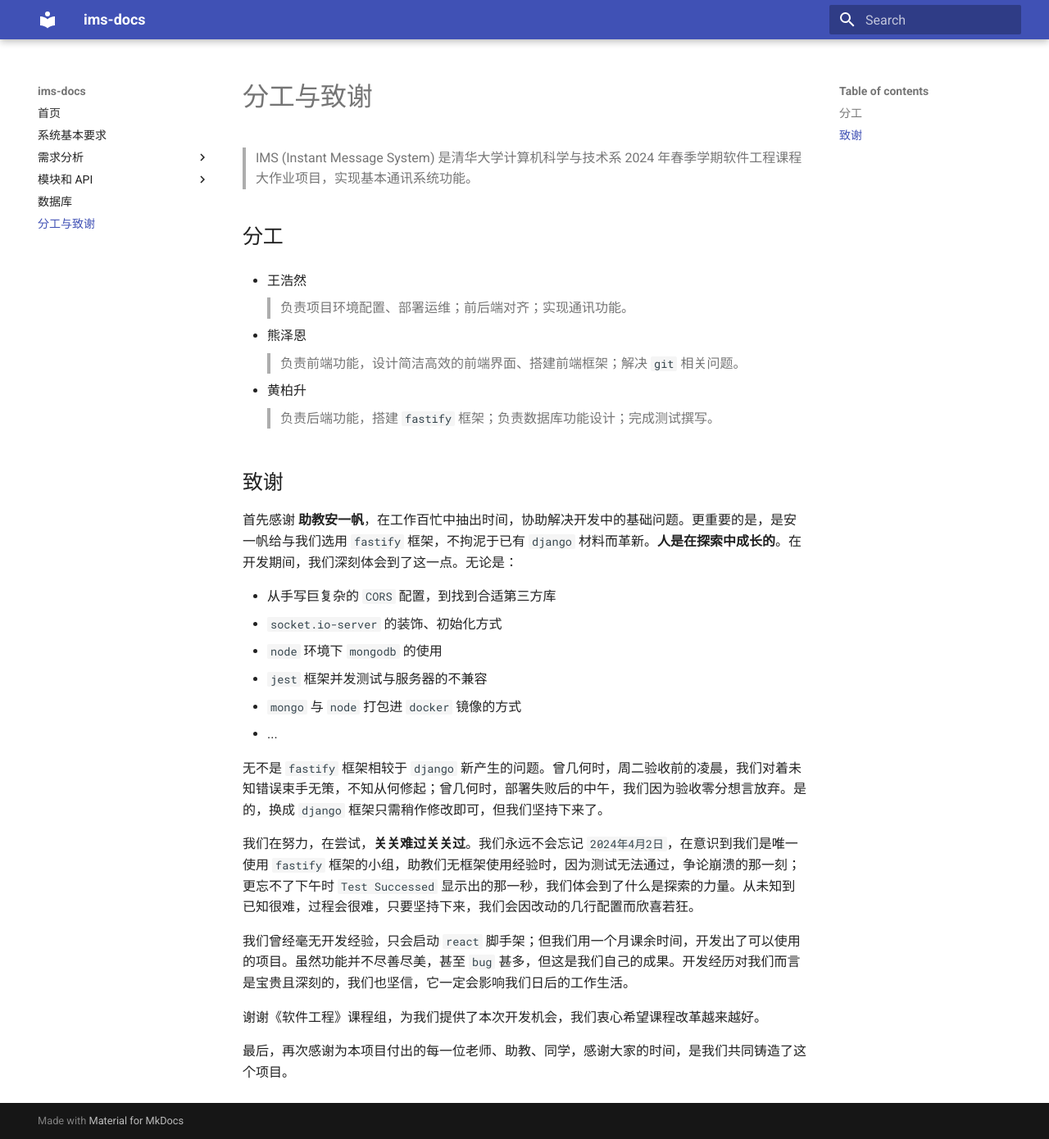
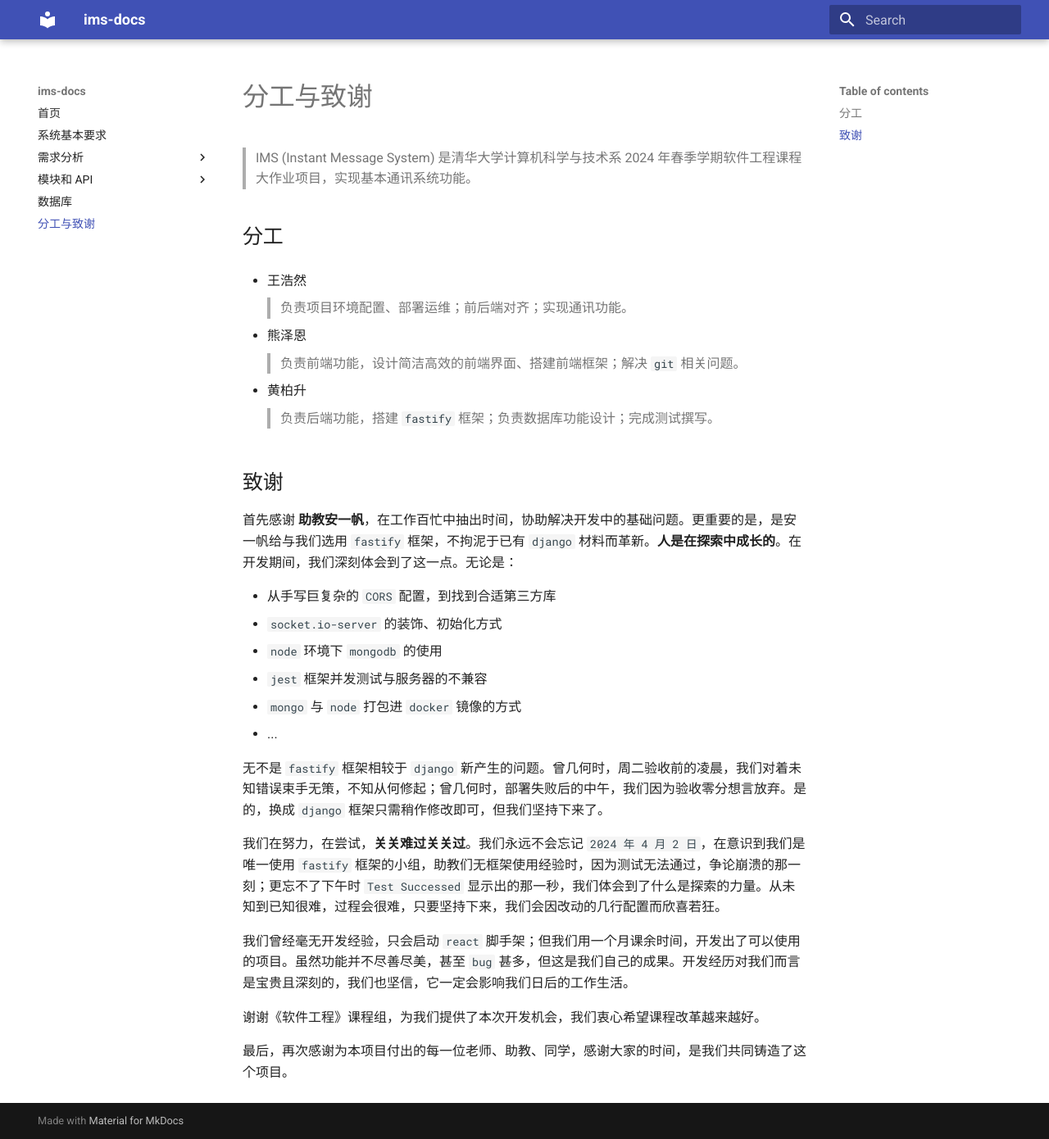
Before and after one commit to leverimmy/ims-docs, an MkDocs documentation site: the page built from docs/acknowledgements.md, in a window 1280 px wide and 1390 px high. Shown: the whole window at 82% size. Built offline with MkDocs 1.6.1 and Material for MkDocs 9.7.7, drawn with Linux system fonts in a browser that asks for light colours.

Commit message:
fix: Fix typo.

```diff
--- a/docs/acknowledgements.md
+++ b/docs/acknowledgements.md
@@ -29,7 +29,7 @@
 
 无不是 `fastify` 框架相较于 `django` 新产生的问题。曾几何时，周二验收前的凌晨，我们对着未知错误束手无策，不知从何修起；曾几何时，部署失败后的中午，我们因为验收零分想言放弃。是的，换成 `django` 框架只需稍作修改即可，但我们坚持下来了。
 
-我们在努力，在尝试，**关关难过关关过**。我们永远不会忘记 `2024年4月2日`，在意识到我们是唯一使用 `fastify` 框架的小组，助教们无框架使用经验时，因为测试无法通过，争论崩溃的那一刻；更忘不了下午时 `Test Successed` 显示出的那一秒，我们体会到了什么是探索的力量。从未知到已知很难，过程会很难，只要坚持下来，我们会因改动的几行配置而欣喜若狂。
+我们在努力，在尝试，**关关难过关关过**。我们永远不会忘记 `2024 年 4 月 2 日`，在意识到我们是唯一使用 `fastify` 框架的小组，助教们无框架使用经验时，因为测试无法通过，争论崩溃的那一刻；更忘不了下午时 `Test Successed` 显示出的那一秒，我们体会到了什么是探索的力量。从未知到已知很难，过程会很难，只要坚持下来，我们会因改动的几行配置而欣喜若狂。
 
 我们曾经毫无开发经验，只会启动 `react` 脚手架；但我们用一个月课余时间，开发出了可以使用的项目。虽然功能并不尽善尽美，甚至 `bug` 甚多，但这是我们自己的成果。开发经历对我们而言是宝贵且深刻的，我们也坚信，它一定会影响我们日后的工作生活。
 
```
Also changed, not shown: site/acknowledgements/index.html, site/search/search_index.json, 1 other file.
